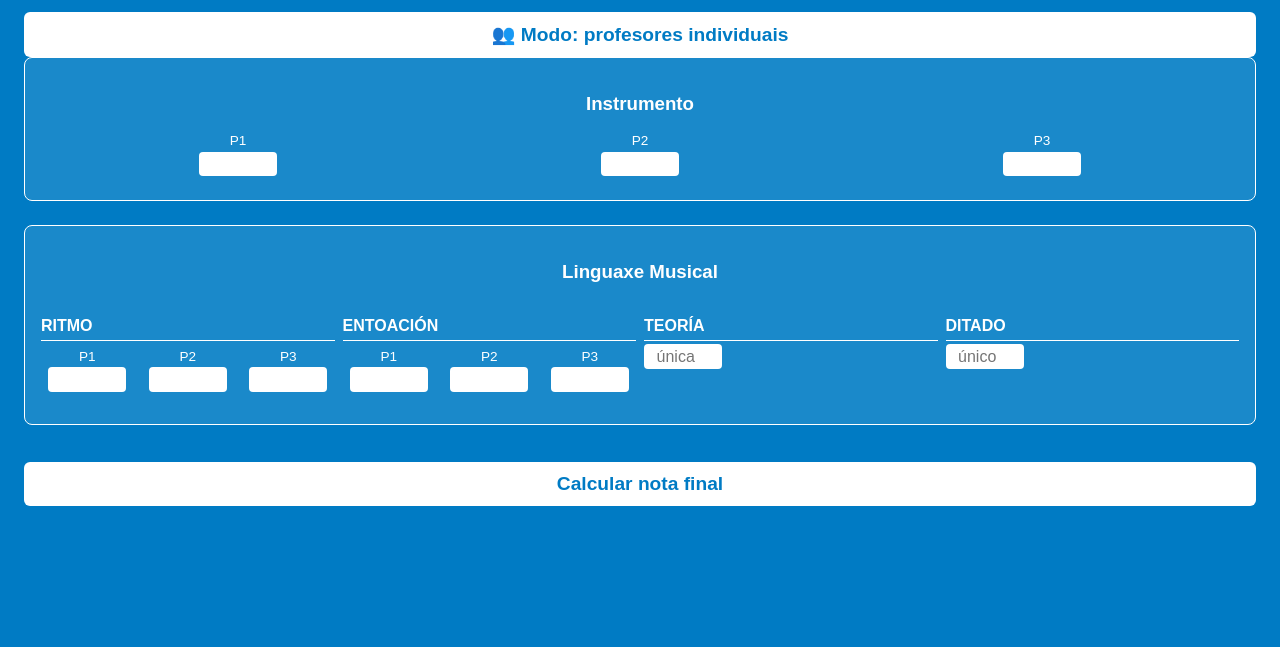
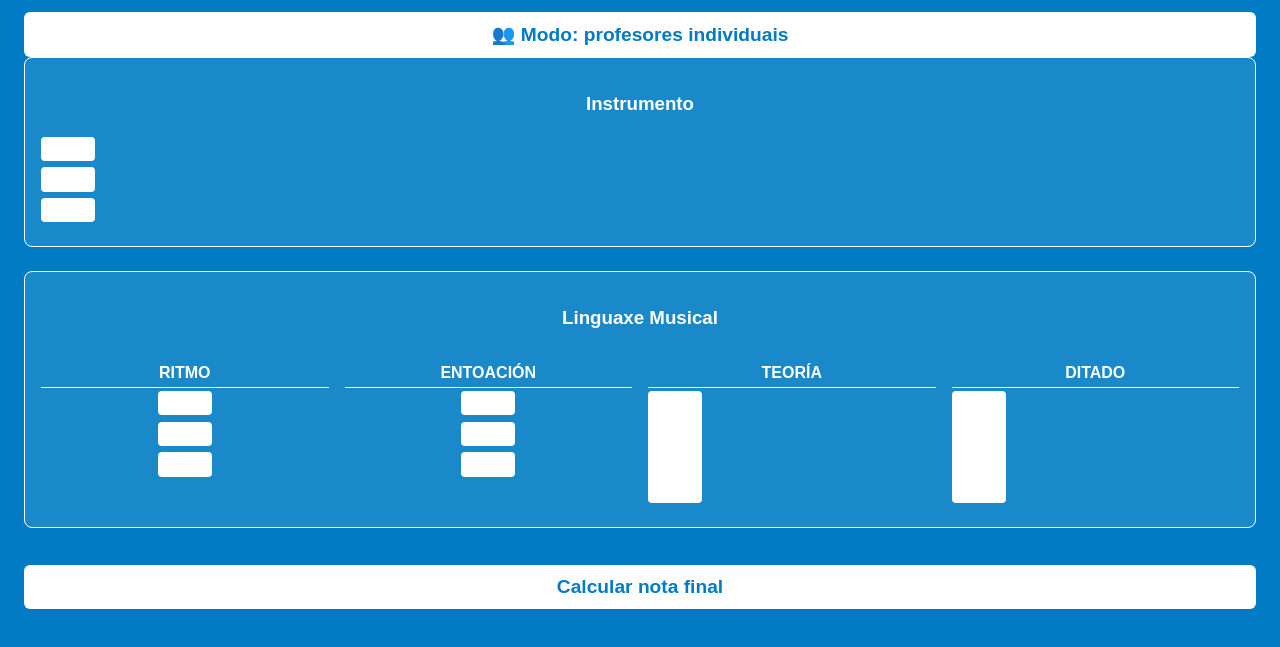
Before and after one commit to anchon1o/calculogp, a plain HTML site: page index.html in a window 1280 px wide. Shown: the part 93-740 px from the top of the page. Drawn offline with Linux system fonts and the light colour scheme.

Commit message:
Update index.html

```diff
--- a/index.html
+++ b/index.html
@@ -22,7 +22,6 @@
       border: 1px solid white;
     }
     input[type="number"] {
-      width: 4.5rem;
       font-size: 1rem;
       padding: 0.2rem;
       margin-top: 0.2rem;
@@ -31,6 +30,13 @@
       color: #007bc4;
       border: none;
       border-radius: 4px;
+    }
+    .triple-input input[type="number"] {
+      width: 3rem;
+    }
+    .single-input input[type="number"] {
+      width: 3rem;
+      height: 6.6rem;
     }
     button {
       width: 100%;
@@ -57,16 +63,15 @@
     .fila-horizontal {
       display: flex;
       justify-content: space-between;
-      gap: 0.5rem;
+      gap: 1rem;
       margin: 0.5rem 0;
       flex-wrap: wrap;
     }
-    .fila-horizontal label {
-      flex: 1;
+    .fila-vertical {
       display: flex;
       flex-direction: column;
       align-items: center;
-      font-size: 0.85rem;
+      gap: 0.2rem;
     }
     .resultado {
       font-weight: bold;
@@ -81,6 +86,7 @@
       font-size: 1rem;
       border-bottom: 1px solid white;
       padding-bottom: 0.3rem;
+      text-align: center;
     }
   </style>
 </head>
@@ -92,17 +98,17 @@
 
   <div class="bloque">
     <h3>Instrumento</h3>
-    <div id="inst-individual">
-      <div class="fila-horizontal">
-        <label>P1<input type="number" id="inst1" min="0" max="10" step="0.01"></label>
-        <label>P2<input type="number" id="inst2" min="0" max="10" step="0.01"></label>
-        <label>P3<input type="number" id="inst3" min="0" max="10" step="0.01"></label>
+    <div class="fila-horizontal">
+      <div class="triple-input" id="inst-individual">
+        <div class="fila-vertical">
+          <input type="number" id="inst1" min="0" max="10" step="0.01">
+          <input type="number" id="inst2" min="0" max="10" step="0.01">
+          <input type="number" id="inst3" min="0" max="10" step="0.01">
+        </div>
       </div>
-    </div>
-    <div id="inst-consensuado" style="display:none;">
-      <label>Nota consensuada:<br>
+      <div class="single-input" id="inst-consensuado" style="display:none;">
         <input type="number" id="instC" min="0" max="10" step="0.01">
-      </label>
+      </div>
     </div>
   </div>
 
@@ -112,40 +118,44 @@
 
       <div style="flex: 1; min-width: 130px;">
         <div class="subtitulo">Ritmo</div>
-        <div id="ritmo-individual">
-          <div class="fila-horizontal">
-            <label>P1<input type="number" id="ritmo1" min="0" max="10" step="0.01"></label>
-            <label>P2<input type="number" id="ritmo2" min="0" max="10" step="0.01"></label>
-            <label>P3<input type="number" id="ritmo3" min="0" max="10" step="0.01"></label>
+        <div class="triple-input" id="ritmo-individual">
+          <div class="fila-vertical">
+            <input type="number" id="ritmo1" min="0" max="10" step="0.01">
+            <input type="number" id="ritmo2" min="0" max="10" step="0.01">
+            <input type="number" id="ritmo3" min="0" max="10" step="0.01">
           </div>
         </div>
-        <div id="ritmo-consensuado" style="display:none;">
-          <input type="number" id="ritmoC" min="0" max="10" step="0.01" placeholder="consensuado">
+        <div class="single-input" id="ritmo-consensuado" style="display:none;">
+          <input type="number" id="ritmoC" min="0" max="10" step="0.01">
         </div>
       </div>
 
       <div style="flex: 1; min-width: 130px;">
         <div class="subtitulo">Entoación</div>
-        <div id="ento-individual">
-          <div class="fila-horizontal">
-            <label>P1<input type="number" id="ento1" min="0" max="10" step="0.01"></label>
-            <label>P2<input type="number" id="ento2" min="0" max="10" step="0.01"></label>
-            <label>P3<input type="number" id="ento3" min="0" max="10" step="0.01"></label>
+        <div class="triple-input" id="ento-individual">
+          <div class="fila-vertical">
+            <input type="number" id="ento1" min="0" max="10" step="0.01">
+            <input type="number" id="ento2" min="0" max="10" step="0.01">
+            <input type="number" id="ento3" min="0" max="10" step="0.01">
           </div>
         </div>
-        <div id="ento-consensuado" style="display:none;">
-          <input type="number" id="entoC" min="0" max="10" step="0.01" placeholder="consensuado">
+        <div class="single-input" id="ento-consensuado" style="display:none;">
+          <input type="number" id="entoC" min="0" max="10" step="0.01">
         </div>
       </div>
 
       <div style="flex: 1; min-width: 130px;">
         <div class="subtitulo">Teoría</div>
-        <input type="number" id="teoria" min="0" max="10" step="0.01" placeholder="única">
+        <div class="single-input">
+          <input type="number" id="teoria" min="0" max="10" step="0.01">
+        </div>
       </div>
 
       <div style="flex: 1; min-width: 130px;">
         <div class="subtitulo">Ditado</div>
-        <input type="number" id="dictado" min="0" max="10" step="0.01" placeholder="único">
+        <div class="single-input">
+          <input type="number" id="dictado" min="0" max="10" step="0.01">
+        </div>
       </div>
 
     </div>
```
